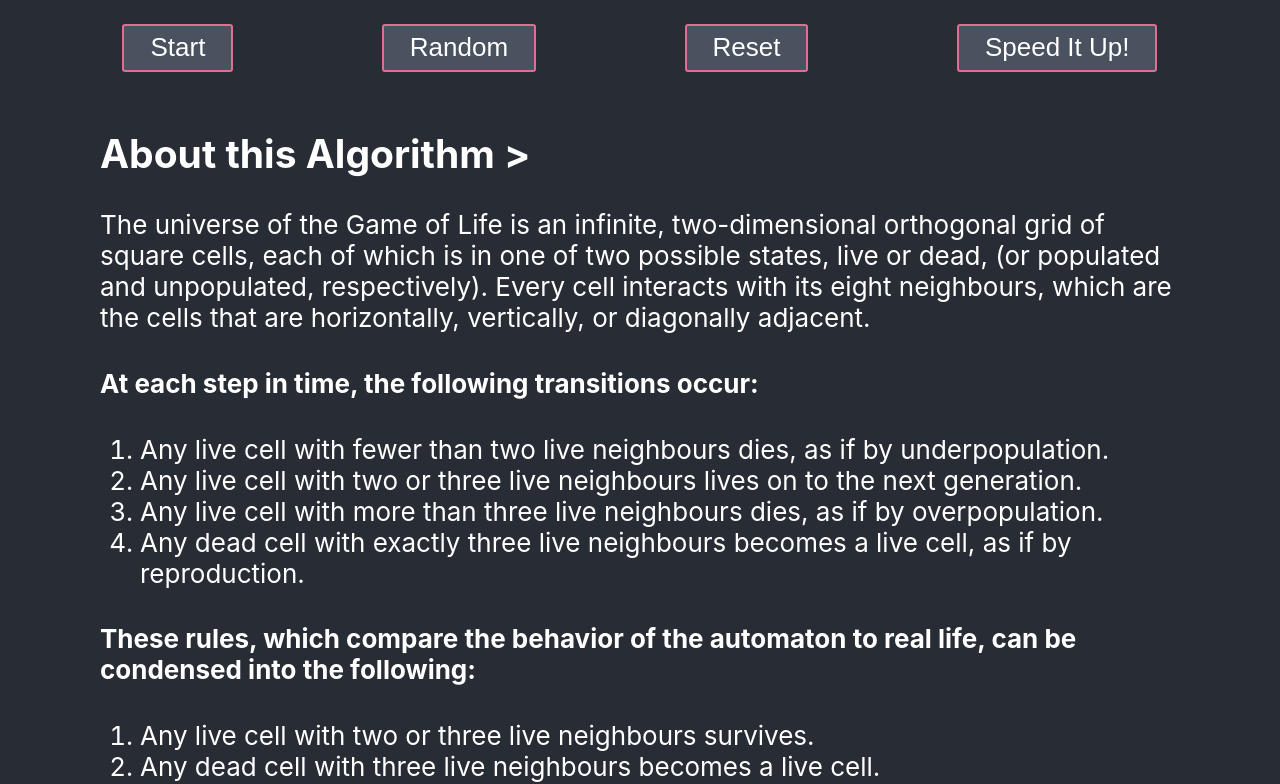
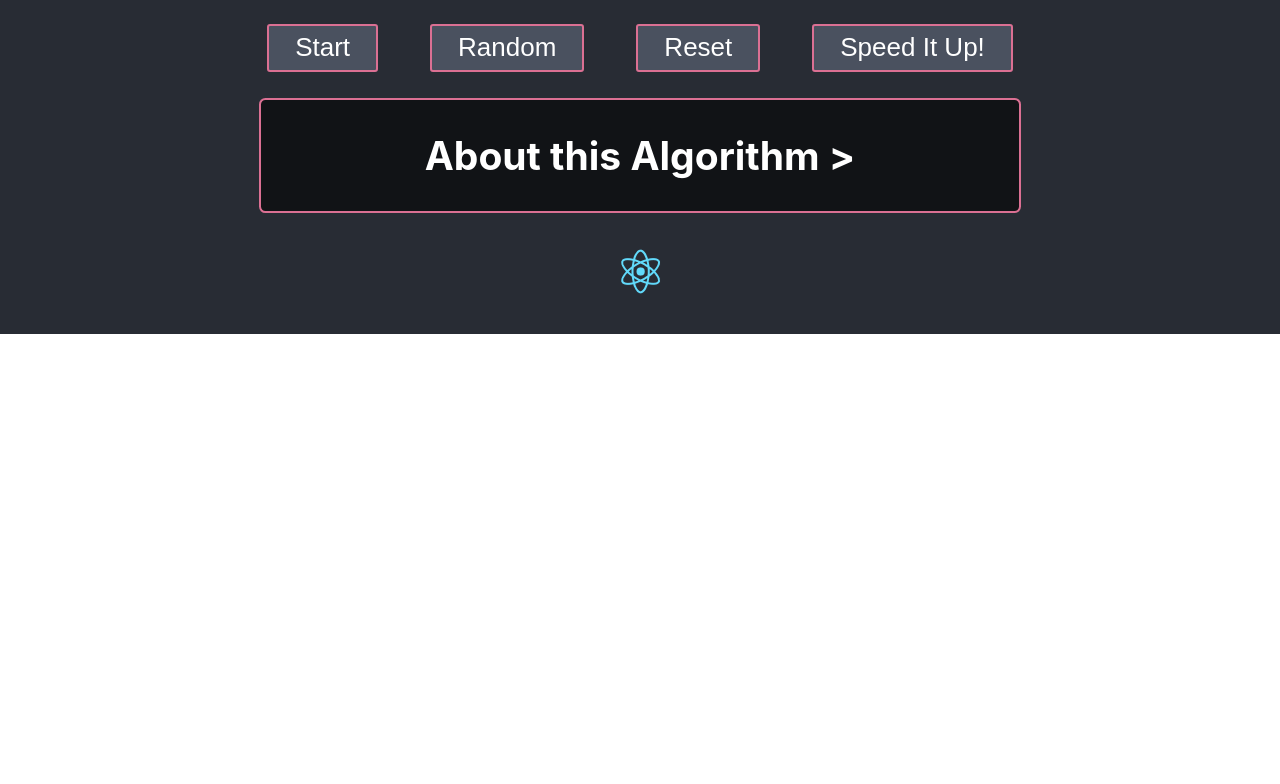
Before and after one commit to barbara-mayfield/cspt8-unit1-build, a React (Create React App) app: page / in a window 1280 px wide. Shown: the part 910-1694 px from the top of the page. After the commit the page ends 1244 px from the top, so only its background shows below. Built offline with nearby package versions, Linux system fonts and the light colour scheme.

Commit message:
work: added some more polishing style

```diff
--- a/public/index.html
+++ b/public/index.html
@@ -38,6 +38,21 @@
 
       To begin the development, run `npm start` or `yarn start`.
       To create a production bundle, use `npm run build` or `yarn build`.
-    -->
-  </body>
+    --></body>
+    <script>
+        var coll = document.getElementsByClassName("collapsible");
+        var i;
+
+        for (i = 0; i < coll.length; i++) {
+            coll[i].addEventListener("click", function () {
+                this.classList.toggle("active");
+                var content = this.nextElementSibling;
+                if (content.style.display === "block") {
+                    content.style.display = "none";
+                } else {
+                    content.style.display = "block";
+                }
+            });
+        }
+    </script>
 </html>
--- a/src/App.css
+++ b/src/App.css
@@ -38,8 +38,29 @@
     }
 }
 
-.About {
+.App-footer {
+    margin-top: 2rem;
+    margin-bottom: 2rem;
+}
+
+.collapsible {
+    background-color: #111316;
+    width: 95%;
+    margin: 0 auto;
+    border-radius: 0.4rem;
+    border: 2px solid palevioletred;
+}
+
+.collapsible .content {
     margin: 100px;
     margin-top: 0px;
     text-align: left;
 }
+
+.content {
+    display: none;
+    overflow: hidden;
+    text-align: left;
+    width: 90%;
+    margin: 0 auto;
+}
--- a/src/components/About.js
+++ b/src/components/About.js
@@ -2,52 +2,56 @@ import React from "react";
 
 export default function About() {
     return (
-        <div className="About">
+        <div>
+            <div type="button" className="collapsible">
                 <h2>About this Algorithm &gt;</h2>
+            </div>
+            <div class="content">
                 <p>
-                The universe of the Game of Life is an infinite, two-dimensional
-                orthogonal grid of square cells, each of which is in one of two
-                possible states, live or dead, (or populated and unpopulated,
-                respectively). Every cell interacts with its eight neighbours,
-                which are the cells that are horizontally, vertically, or
-                diagonally adjacent.
+                    The universe of the Game of Life is an infinite,
+                    two-dimensional orthogonal grid of square cells, each of
+                    which is in one of two possible states, live or dead, (or
+                    populated and unpopulated, respectively). Every cell
+                    interacts with its eight neighbours, which are the cells
+                    that are horizontally, vertically, or diagonally adjacent.
                 </p>
 
                 <h4>At each step in time, the following transitions occur:</h4>
                 <ol>
                     <li>
-                    Any live cell with fewer than two live neighbours dies, as
-                    if by underpopulation.
+                        Any live cell with fewer than two live neighbours dies,
+                        as if by underpopulation.
                     </li>
                     <li>
-                    Any live cell with two or three live neighbours lives on to
-                    the next generation.{" "}
+                        Any live cell with two or three live neighbours lives on
+                        to the next generation.{" "}
                     </li>
                     <li>
-                    Any live cell with more than three live neighbours dies, as
-                    if by overpopulation.
+                        Any live cell with more than three live neighbours dies,
+                        as if by overpopulation.
                     </li>
                     <li>
-                    Any dead cell with exactly three live neighbours becomes a
-                    live cell, as if by reproduction.
+                        Any dead cell with exactly three live neighbours becomes
+                        a live cell, as if by reproduction.
                     </li>
                 </ol>
 
                 <h4>
-                These rules, which compare the behavior of the automaton to real
-                life, can be condensed into the following:
+                    These rules, which compare the behavior of the automaton to
+                    real life, can be condensed into the following:
                 </h4>
                 <ol>
                     <li>
-                    Any live cell with two or three live neighbours survives.
+                        Any live cell with two or three live neighbours
+                        survives.
                     </li>
                     <li>
                         Any dead cell with three live neighbours becomes a live
                         cell.
                     </li>
                     <li>
-                    All other live cells die in the next generation. Similarly,
-                    all other dead cells stay dead.
+                        All other live cells die in the next generation.
+                        Similarly, all other dead cells stay dead.
                     </li>
                 </ol>
 
@@ -56,10 +60,11 @@ export default function About() {
                     first generation is created by applying the above rules
                     simultaneously to every cell in the seed; births and deaths
                     occur simultaneously, and the discrete moment at which this
-                happens is sometimes called a tick. Each generation is a pure
-                function of the preceding one. The rules continue to be applied
-                repeatedly to create further generations.
+                    happens is sometimes called a tick. Each generation is a
+                    pure function of the preceding one. The rules continue to be
+                    applied repeatedly to create further generations.
                 </p>
+            </div>
         </div>
     );
 }
```
Lines whose indentation alone changed are shown as unchanged.
